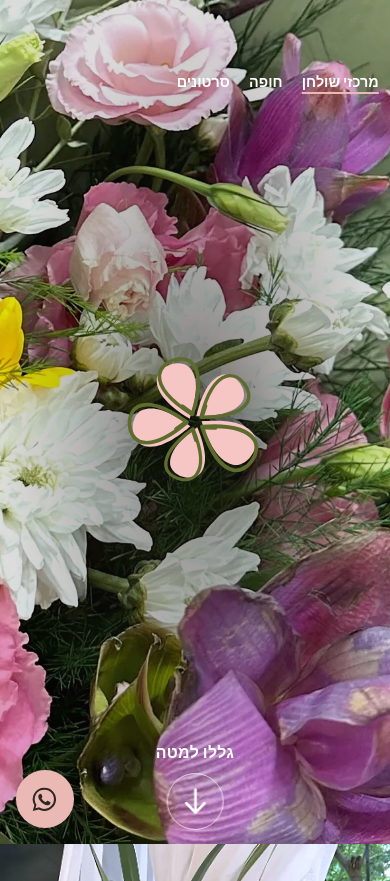
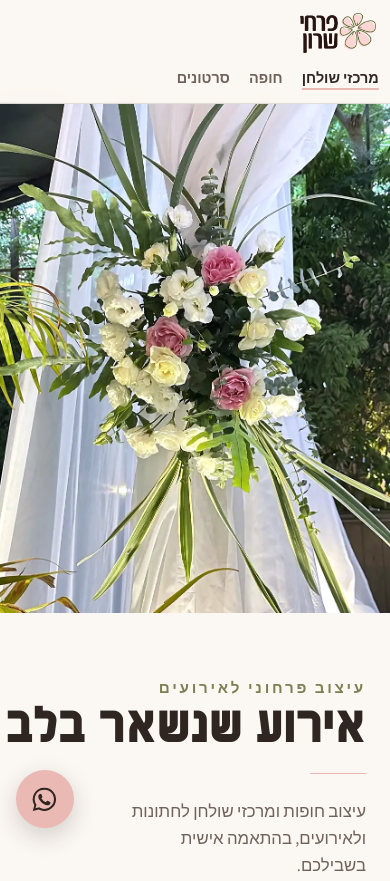
Before and after one commit to Pirchei-Sharon/pirchei-sharon, a plain HTML site: page index.html in a window 390 px wide. Shown: the top 881 px of the page. Drawn offline with Linux system fonts and the light colour scheme; a web font is replaced by a local one.

Commit message:
Add files via upload

```diff
--- a/index.html
+++ b/index.html
@@ -183,6 +183,9 @@ section[id]{scroll-margin-top:6.5rem}
   .hero{grid-template-columns:1fr}
   .hero__copy{padding:4rem 1.5rem 3rem}
   .hero__photo{width:100%;min-height:0;height:auto;aspect-ratio:4/5;order:-1}
+  .intro{display:none}
+  .cue{display:none}
+  .hero{padding-top:6.4rem}
 }
 
 /* Process */
@@ -399,6 +402,7 @@ section[id]{scroll-margin-top:6.5rem}
   var routeBtns = document.querySelectorAll(".route button");
   var cue = document.getElementById("cue");
   var hdr = document.querySelector(".hdr");
+  var introEl = document.querySelector(".intro");
   var reduce = window.matchMedia && window.matchMedia("(prefers-reduced-motion: reduce)").matches;
   var ticking = false, lastCh = -1;
 
@@ -412,9 +416,10 @@ section[id]{scroll-margin-top:6.5rem}
       lastCh = ch;
     }
     var jb = journey.getBoundingClientRect().bottom;
-    cue.classList.toggle("is-hidden", window.scrollY > window.innerHeight * 0.5);
-    hdr.classList.toggle("is-solid", window.scrollY > window.innerHeight * 0.85);
-    var oi = window.scrollY < window.innerHeight * 0.6; hdr.classList.toggle("on-intro", oi); cue.classList.toggle("on-intro", oi);
+    cue.classList.toggle("is-hidden", window.scrollY > Math.max(ih, window.innerHeight) * 0.5);
+    var ih = introEl ? introEl.offsetHeight : 0;
+    hdr.classList.toggle("is-solid", ih === 0 || window.scrollY > ih * 0.85);
+    var oi = ih > 0 && window.scrollY < ih * 0.6; hdr.classList.toggle("on-intro", oi); cue.classList.toggle("on-intro", oi);
   }
   function onScroll(){ if (!ticking){ ticking = true; requestAnimationFrame(render); } }
   window.addEventListener("scroll", onScroll, {passive:true});
```
